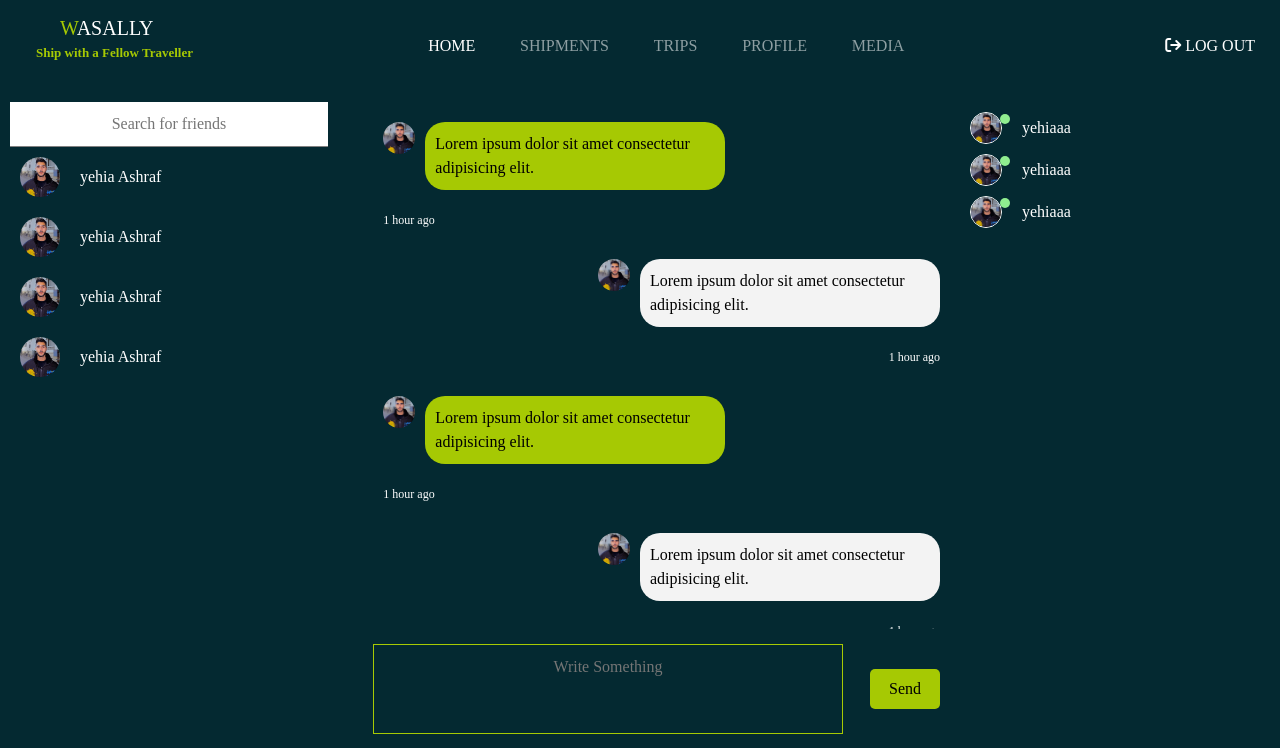
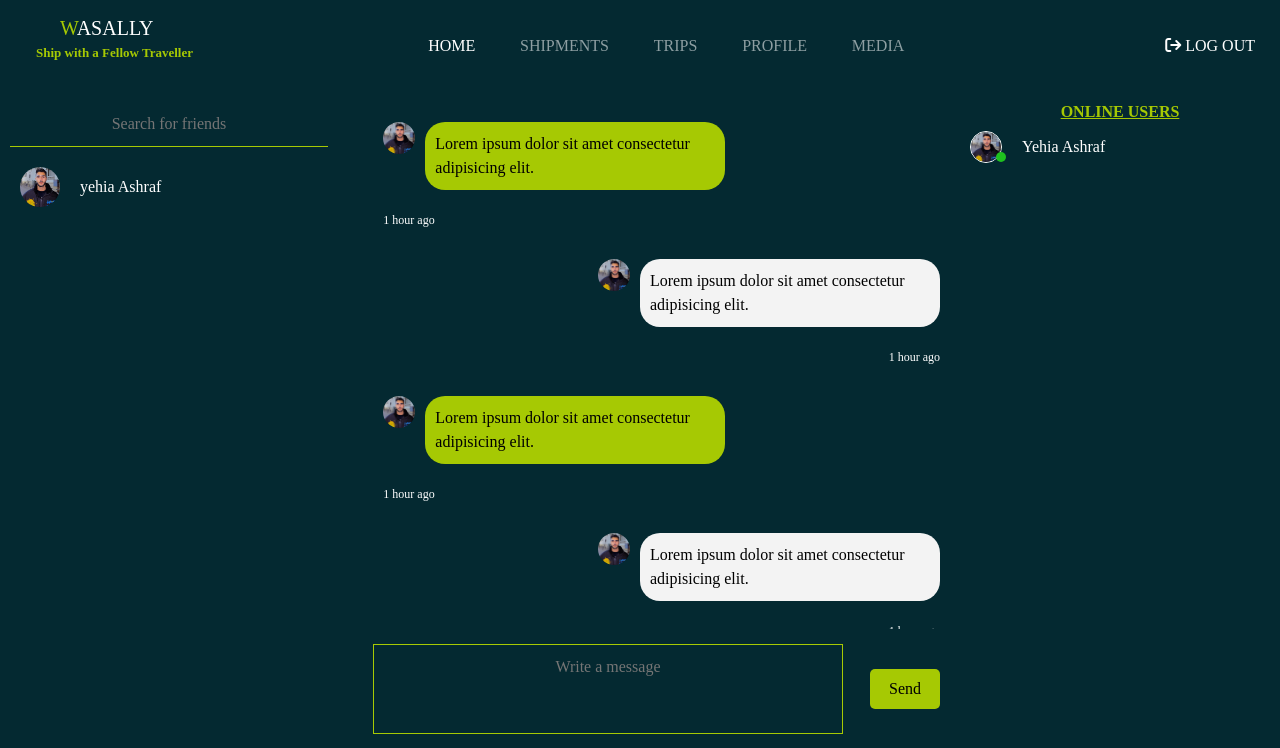
Before and after one commit to Salma-Essam-abdullah/Wasally-Graduation, a React (Create React App) app: page /chat in a window 1280 px wide. Shown: the top 748 px of the page. Built offline with nearby package versions, Linux system fonts and the light colour scheme; sample sign-in values are in the browser's storage.

Commit message:
profile2

```diff
--- a/src/components/Chat/Chat.css
+++ b/src/components/Chat/Chat.css
@@ -3,6 +3,13 @@
    display: flex;
 
 }
+.chatMenuWrapper input{
+    margin-bottom: 10px;
+    background-color: #042931;
+    color: #fff;
+    border-color: #A6C903;
+}
+
 
 .chatMenu{
     flex: 3.5;
@@ -67,6 +74,7 @@
 .chatOnline{
     flex: 3;
 }
+
 .chatMenuWrapper,.chatBoxWrapper,.chatOnlineWrapper{
 padding: 10px;
 }
--- a/src/components/Chat/Chat.jsx
+++ b/src/components/Chat/Chat.jsx
@@ -1,4 +1,4 @@
-import { auto } from '@popperjs/core'
+// import { auto } from '@popperjs/core'
 import React from 'react'
 import Conversations from '../Conversations/Conversations'
 import Message from '../Message/Message'
@@ -15,9 +15,7 @@ export default function Chat() {
                 <div className="chatMenuWrapper">
                     <input placeholder="Search for friends"className="chatMenuInput" />
                     <Conversations/>
-                    <Conversations/>
-                    <Conversations/>
-                    <Conversations/>
+
 
                 </div>
             </div>
@@ -38,16 +36,15 @@ export default function Chat() {
                     </div>
                 </div>
                 <div className="chatBoxBottom">
-                        <textarea style={{color:'white' , resize:'none'}} className='chatMessageInput' placeholder='Write Something'></textarea>
-                        <button className='chatSubmitButton'> Send</button>
+                        <textarea style={{color:'white' , resize:'none' ,textAlign:'center'}} className='chatMessageInput' placeholder='Write a message'></textarea>
+                        <button className='chatSubmitButton'> Send  </button>
                 </div>
             </div>
 
             <div className="chatOnline">
                 <div className="chatOnlineWrapper">
                     <Online/>
-                    <Online/>
-                    <Online/>
+
 
                 </div>
             </div>
--- a/src/components/Online/Online.css
+++ b/src/components/Online/Online.css
@@ -4,6 +4,13 @@
     font-weight: 500;
     cursor: pointer;
     margin-top: 10px;
+}
+.chatOnline h6{
+    color: #A6C903;
+    text-align: center;
+    text-decoration: underline;
+    font-weight: bold;
+
 }
 .chatOnlineImgContainer{
 position: relative;
@@ -22,8 +29,8 @@ margin-right: 10px;
     width: 10px;
     height: 10px;
     border-radius: 50%;
-    background-color: lightgreen;
+    background-color: rgb(31, 193, 31);
     position: absolute;
-    top: 2px;
-    right: 2px;
+    bottom:1px;
+    right: 6px;
 }
--- a/src/components/Online/Online.jsx
+++ b/src/components/Online/Online.jsx
@@ -6,13 +6,15 @@ export default function Online() {
   return (
     <>
     <div className='chatOnline'>
+    <h6>ONLINE USERS</h6>
+
         <div className="chatOnlineFriend">
+
             <div className="chatOnlineImgContainer">
-
                 <img className='chatOnlineImg' src={OnlineImg} alt="chatOnlineImg" />
                 <div className="chatOnlineBadge"></div>
             </div>
-            <span className="chatOnlineName">yehiaaa</span>
+            <span className="chatOnlineName">Yehia Ashraf</span>
         </div>
     </div>
     </>
--- a/src/components/Profile/Profile.jsx
+++ b/src/components/Profile/Profile.jsx
@@ -122,6 +122,7 @@ useEffect(()=>{
 
                     <button  className='btn btn-light  mt-4 w-100' type='submit' >{loading ?<i className='fas fa-spinner fa-spin'></i>:'Update Image'}</button>
                     </form>
+
                     <div className={style} >
                         <div >
                         <Link to="/userdetails2"> <button  className=" btn btn-light  mt-4 w-100">Buy / Deliver Something</button></Link>
--- a/src/components/Profile2/Profile2.jsx
+++ b/src/components/Profile2/Profile2.jsx
@@ -1,10 +1,90 @@
-import React from 'react'
-import profileImg from '../../assets/images/profile.png'
+import React, { useEffect, useState } from 'react'
 import style from './Profile2.module.css'
 import { Link } from 'react-router-dom'
+import axios from 'axios'
+import noImage from '../../assets/images/noImage.jpg'
+import Joi from 'joi';
+// import jwtDecode from 'jwt-decode'
+
+export default function Profile2() {
+    const [profileData , setProfileDate] = useState([]);
+    const [userDataa,setUserDataa]=useState([])
+    let encodedToken = localStorage.getItem('userToken');
+    // let userData =  jwtDecode(encodedToken);
+    // let email = userData.user.email;
 
 
-export default function Profile2() {
+
+  let [errorList , setErrorList] = useState([])
+  let [error,setError] = useState('');
+  let [loading,setLoading] = useState(false);
+  let [image, setImage] = useState({ProfileImage: ''});
+
+
+  const handleImageChange = (e)=>{
+    let myStudent = {...image};
+    myStudent[e.target.name] = e.target.files[0];
+    setImage(myStudent);
+  }
+  async function formSubmit(e){
+    e.preventDefault();
+    let validationResponse = validationForm();
+    console.log(validationResponse);
+    if(validationResponse.error){
+      setLoading(false)
+      setErrorList(validationResponse.error.details)
+      return;
+    }
+
+    setLoading(true);
+     await axios.patch(`http://localhost:3000/v1/users/profileImage`,image,{ headers: {"Authorization" : `Bearer ${encodedToken}` ,'Content-Type': 'multipart/form-data'} }).then(
+      res => {
+
+        setLoading(false);
+        setError('');
+        setErrorList([]);
+        console.log("s",image)
+
+      })
+    .catch(err => {
+      setLoading(false);
+      setError(err.response.data.message);
+      console.log(err)
+  }
+  );
+}
+
+function validationForm(){
+    let scheme = Joi.object({
+        ProfileImage: Joi.object(),
+    });
+   return scheme.validate(image,{abortEarly:false});
+  }
+
+
+
+
+async function getProfile(){
+
+    axios.get(`http://localhost:3000/v1/travelers/get` ,{ headers: {"Authorization" : `Bearer ${encodedToken}`} }).then(
+        (response)=>{
+            console.log(response.data)
+            setProfileDate(response.data.traveler)
+            setUserDataa(response.data.user)
+
+
+        }
+    ).catch(
+        (error)=>{
+            console.log(error)
+
+        }
+    )
+}
+useEffect(()=>{
+    getProfile();
+
+    },[]);
 
 
   return (
@@ -14,11 +94,42 @@ export default function Profile2() {
         <div className='row g-3'>
             <div className='col-lg-2 ' >
                 <div>
-                    <img className='img-thumbnail p-lg-0 border-0' src={profileImg} alt="profile img" />
-                    <div className={style} >
+
+                        {
+                error &&
+                <div className="alert alert-danger">
+                {error}
+                </div>
+                }
+
+        {
+        errorList.map((err)=>{
+            return <div className="alert alert-danger">
+            {err.message}
+        </div>
+        }
+        )
+        }
+
+            <form onSubmit={formSubmit}>
+                <div className="contain">
+                    <label for="file-upload">
+
+                        <img className='img-thumbnail p-lg-0 border-0 image' src={profileData.ProfileImage ? profileData.ProfileImage : noImage } alt="profile img" />
+                            <div class="middle">
+                                <div class="text">Upload Image</div>
+                            </div>
+                    </label>
+                </div>
+
+                        <input type="file" onChange={handleImageChange} name="ProfileImage"  id="file-upload"  style={{display:'none'}}/>
+                        <button  className='btn btn-light  mt-4 w-100' type='submit' >{loading ?<i className='fas fa-spinner fa-spin'></i>:'Update Image'}</button>
+            </form>
+
+                     <div className={style} >
 
                         <div >
-                        <Link to="/"> <button  className=" btn btn-light  mt-4 w-100">Requests</button></Link>
+                        <Link to="/Requests"> <button  className=" btn btn-light  mt-4 w-100">Requests</button></Link>
                         </div>
                         <div >
                         <Link to="/tripdetails"> <button  className=" btn btn-light  mt-4 w-100">Add Trip</button></Link>
@@ -36,8 +147,9 @@ export default function Profile2() {
 
             <div className='col-lg-9 offset-lg-1 ' >
                 <div className='col-lg-8 '>
-                    <h3  className=''>YOUSSIEF <span  style={{fontSize:15}}><i class="fa-solid fa-location-dot offset-lg-4"></i>  Cairo - Egypt</span> </h3>
-                    <h4>National ID : 30102515866255975</h4>
+                    <h3  >{userDataa.name} <span  style={{fontSize:15}}><i class="fa-solid fa-location-dot offset-lg-4"></i>  {profileData.city ?profileData.city:'' } - Egypt</span> </h3>
+                    <h5>National ID : {profileData.NationalId} </h5>
+                    <h5>Type : {profileData.isStudent === false ? 'Employee' : 'Student'}</h5>
                 </div>
                 <hr />
                 <div id='about'>
@@ -45,21 +157,21 @@ export default function Profile2() {
                 <br />
                 <h5 className='fw-bold text-decoration-underline'>Contact Information</h5>
                 <br />
-                <h5  className='col-lg-6 '>Phone : <span className='ms-5'>+2 0113314226 </span> </h5>
+                <h5  className='col-lg-6 '>Phone : <span className='ms-5'>{userDataa.phoneNumber} </span> </h5>
                 <br />
-                <h5  className='col-lg-6'>Address : <span className='ms-5'> Cairo-Egypt </span> </h5>
+                <h5  className='col-lg-6'>Address : <span className='ms-5'> {userDataa.city ?userDataa.city:'' } - Egypt </span> </h5>
                 <br />
-                <h5  className='col-lg-6'>Email : <span className='ms-5'> Youssief@gmail.com </span> </h5>
+                <h5  className='col-lg-6'>Email : <span className='ms-5'> {userDataa.email} </span> </h5>
                 <br />
                 <br />
                 <h5 className='fw-bold text-decoration-underline'>Basic Information</h5>
                 <br />
                     <div className='text-start'>
-                        <h5  className='col-lg-6  '>B-day : <span className='ms-5 '> june 5, 1992 </span> </h5>
+                        <h5  className='col-lg-6  '>B-day : {userDataa.birthDate ? userDataa.birthDate.split('T')[0] : "" }   </h5>
                         <br />
-                        <h5  className='col-lg-6'>Gove : <span className='ms-5 '>Name:Egypt  <span className='ms-5'> ID:24523</span> </span> </h5>
+                        <h5  className='col-lg-6'>Gove : {profileData.government} </h5>
                         <br />
-                        <h5  className='col-lg-6'>CITY : <span className='ms-5 '> Name:Cairo  <span className='ms-5'> ID:38978</span> </span> </h5>
+                        <h5  className='col-lg-6'>CITY : {profileData.city ?profileData.city:'' }  </h5>
                     </div>
                 <br />
                 <br />
```
